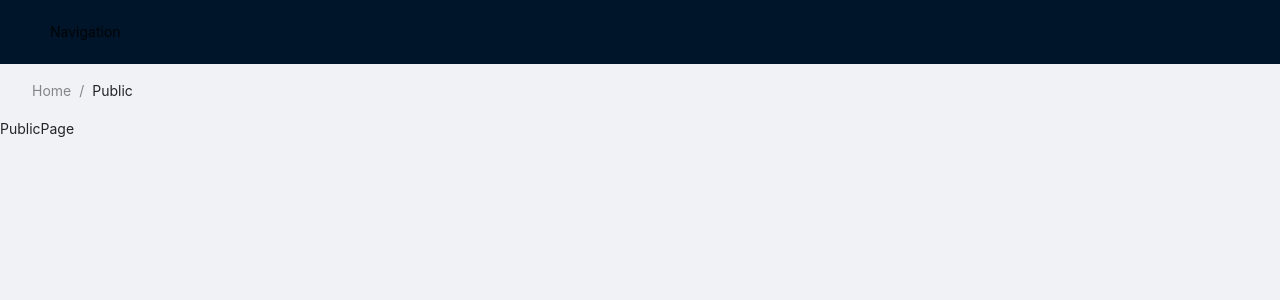
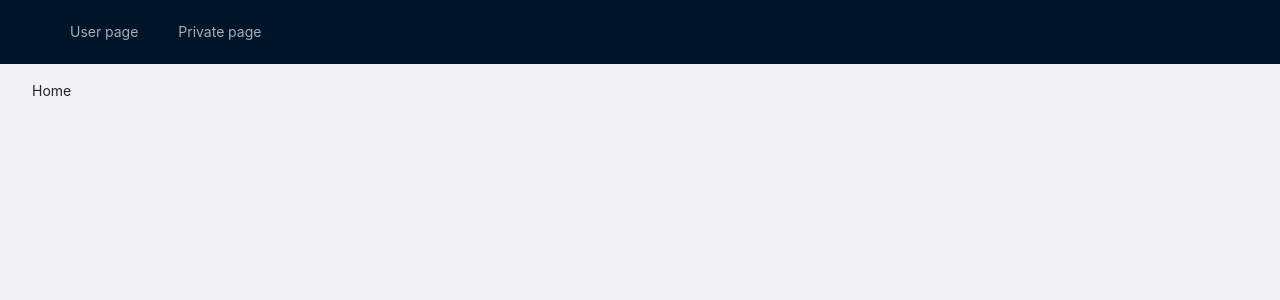
Before and after one commit to parzhitsky/ant-design-try, a React (Create React App) app in the folder client/: page /public in a window 1280 px wide. Shown: the top 300 px of the page. Built offline with nearby package versions, Linux system fonts and the light colour scheme.

Commit message:
Implement <Navigation />

```diff
--- a/client/src/app.tsx
+++ b/client/src/app.tsx
@@ -2,7 +2,7 @@ import type React from "react";
 import { BrowserRouter, Switch, Route, Redirect } from "react-router-dom";
 import { Layout } from "antd";
 import classes from "./app.module.css";
-import PublicPage from "./pages/public-page";
+import UserPage from "./pages/user-page";
 import PrivatePage from "./pages/private-page";
 import Navigation from "./components/navigation";
 import Breadcrumbs from "./components/breadcrumbs";
@@ -23,10 +23,10 @@ export default function App() {
           <Breadcrumbs />
           <Switch>
             <Route exact path="/">
-              <Redirect to="/public" />
+              <Redirect to="/user" />
             </Route>
-            <Route path="/public">
-              <PublicPage />
+            <Route path="/user">
+              <UserPage />
             </Route>
             <Route path="/private">
               <PrivatePage />
--- a/client/src/components/navigation.tsx
+++ b/client/src/components/navigation.tsx
@@ -1,7 +1,15 @@
+import { Link } from "react-router-dom";
+import { Menu } from "antd";
+
 export default function Navigation() {
 	return (
-		<>
-			Navigation
-		</>
+		<Menu theme="dark" mode="horizontal">
+			<Menu.Item>
+				<Link to="/user">User page</Link>
+			</Menu.Item>
+			<Menu.Item>
+				<Link to="/private">Private page</Link>
+			</Menu.Item>
+		</Menu>
 	);
 }
--- a/client/src/pages/public-page.tsx
+++ /dev/null
@@ -1,9 +0,0 @@
-import AbstractPage from "./abstract-page";
-
-export default function PublicPage() {
-	return (
-		<AbstractPage breadcrumbItem="Public">
-			PublicPage
-		</AbstractPage>
-	);
-}
--- /dev/null
+++ b/client/src/pages/user-page.tsx
@@ -0,0 +1,9 @@
+import AbstractPage from "./abstract-page";
+
+export default function UserPage() {
+	return (
+		<AbstractPage breadcrumbItem="User">
+			UserPage
+		</AbstractPage>
+	);
+}
```
